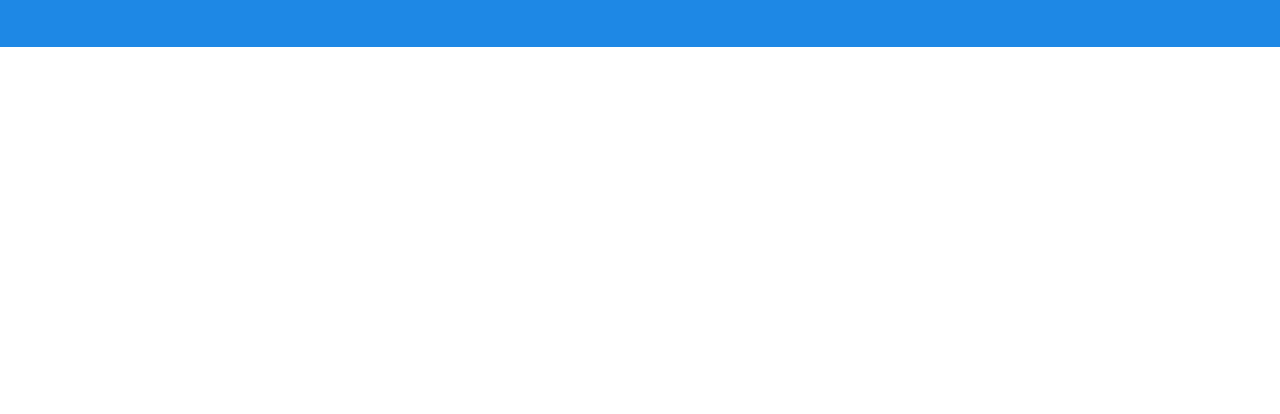
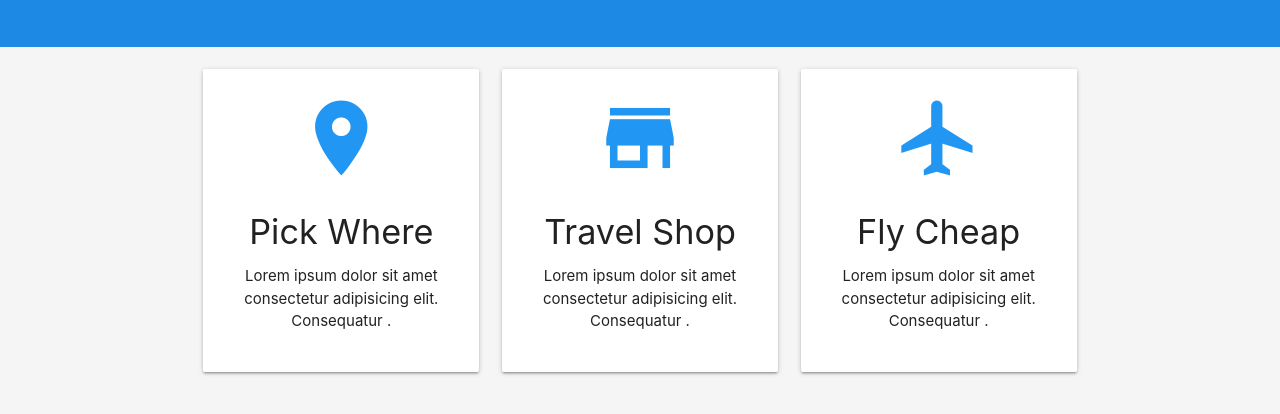
Before and after one commit to prince7475/Travel-Agency, a plain HTML site: page index.html in a window 1280 px wide. Shown: the part 746-1160 px from the top of the page. Before the commit the page ends 800 px from the top, so only its background shows below. Drawn offline with nearby package versions, Linux system fonts and the light colour scheme.

Commit message:
icon boxes

```diff
--- a/index.html
+++ b/index.html
@@ -114,6 +114,37 @@
             </div>
         </section>
 
+        <!-- Section: Icon Boxes-->
+        <section class="section section-icons grey lighten-4 center">
+            <div class="container">
+                <div class="row">
+                    <div class="col s12 m4">
+                        <div class="card-panel">
+                            <i class="material-icons large blue-text">room</i>
+                            <h4>Pick Where</h4>
+                            <p>Lorem ipsum dolor sit amet consectetur adipisicing elit. Consequatur .</p>
+                        </div>
+                    </div>
+
+                    <div class="col s12 m4">
+                            <div class="card-panel">
+                                <i class="material-icons large blue-text">store</i>
+                                <h4>Travel Shop</h4>
+                                <p>Lorem ipsum dolor sit amet consectetur adipisicing elit. Consequatur .</p>
+                            </div>
+                        </div>
+
+                    <div class="col s12 m4">
+                            <div class="card-panel">
+                                <i class="material-icons large blue-text">airplanemode_active</i>
+                                <h4>Fly Cheap</h4>
+                                <p>Lorem ipsum dolor sit amet consectetur adipisicing elit. Consequatur .</p>
+                            </div>
+                    </div>
+                </div>
+            </div>
+        </section>
+
     <!--JavaScript at end of body for optimized loading-->
     <script src="https://cdnjs.cloudflare.com/ajax/libs/materialize/1.0.0-rc.2/js/materialize.min.js"></script>
     <script>
```
